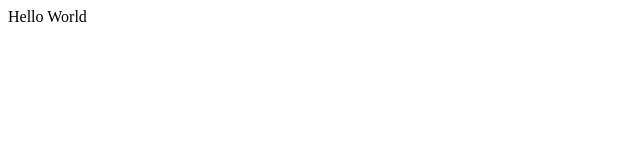
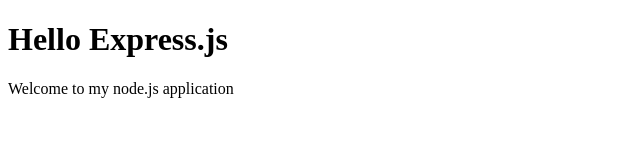
Before and after one commit to aemstarr/web-server, a website: page public/index.html in a window 1280 px wide. Shown: the whole page, without its empty margins (0-640 px from the left). Drawn offline with Linux system fonts and the light colour scheme.

Commit message:
Adding welcome message to the home page

```diff
--- a/public/index.html
+++ b/public/index.html
@@ -5,6 +5,7 @@
     	<title>My APP!</title>
   	</head>
   	<body>
-  		Hello World
+  		<h1>Hello Express.js</h1>
+  		<p>Welcome to my node.js application</p>
   	</body>
 </html>
```
